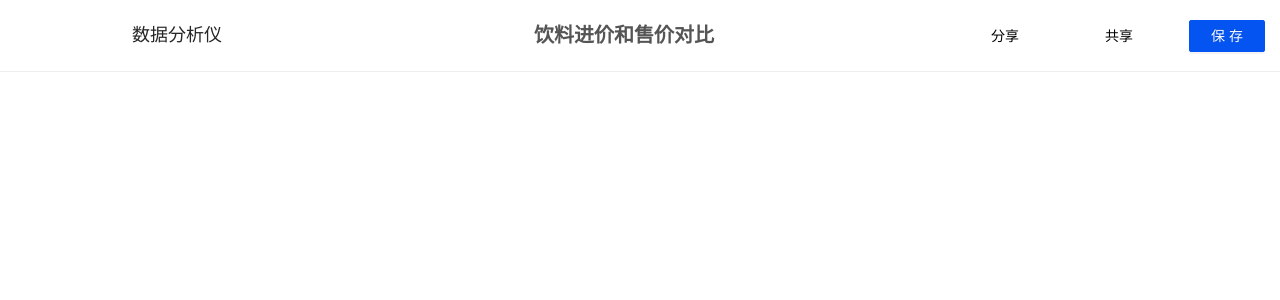
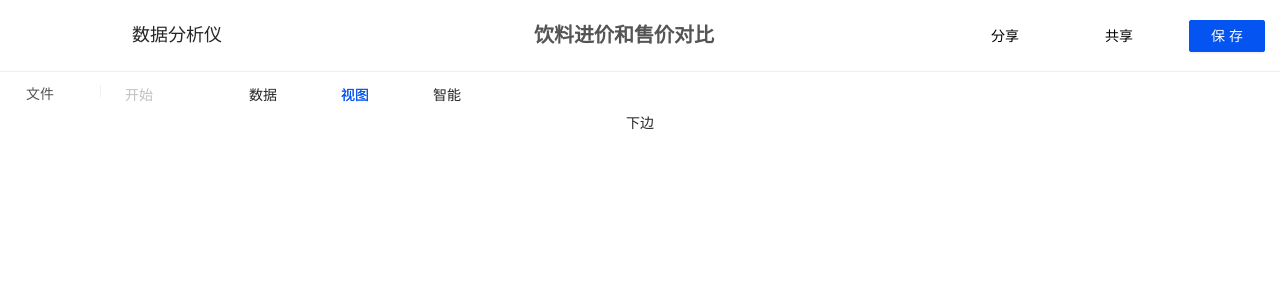
Before and after one commit to PingmengWocha/smartexam, a React (Create React App) app: page / in a window 1280 px wide. Shown: the top 300 px of the page. Built offline with nearby package versions, Linux system fonts and the light colour scheme.

Commit message:
第二次提交

```diff
--- a/public/index.html
+++ b/public/index.html
@@ -14,6 +14,6 @@
   <body>
     <noscript>You need to enable JavaScript to run this app.</noscript>
     <div id="root"></div>
-    <script src="http://at.alicdn.com/t/font_3238438_0alxcuwr3bjj.js"></script>
+    <script src="http://at.alicdn.com/t/font_3238438_4ccygmj4nl6.js"></script>
   </body>
 </html>
--- a/src/components/Header/components/HeaderItem/HeaderItem.jsx
+++ b/src/components/Header/components/HeaderItem/HeaderItem.jsx
@@ -1,12 +1,86 @@
+import { Divider, Dropdown, Menu, Tabs } from 'antd';
 import React, { Component } from 'react';
 import headeritem from './headeritem.module.css'
 
+
+const menu = (
+    <Menu>
+        <Menu.Item key='0' className={headeritem.menuitem}>
+            <a href='#'>新建</a>
+        </Menu.Item>
+        <Menu.Item key='1' className={headeritem.menuitem}>
+            <a href='#'>关闭</a>
+        </Menu.Item>
+        <Menu.Divider />
+        <Menu.Item key='2' className={headeritem.menuitem}>
+            <a href='#'>保存</a>
+        </Menu.Item>
+        <Menu.Item key='3' className={headeritem.menuitem}>
+            <a href='#'>另存为</a>
+        </Menu.Item>
+        <Menu.Item key='4' className={headeritem.menuitem}>
+            <a href='#'>打印</a>
+        </Menu.Item>
+        <Menu.Divider />
+        <Menu.Item key='5' className={headeritem.menuitem}>
+            <a href='#'>预警</a>
+        </Menu.Item>
+        <Menu.Item key='6' className={headeritem.menuitem}>
+            <a href='#'>变量</a>
+        </Menu.Item>
+        <Menu.Divider />
+        <Menu.Item key='7' className={headeritem.menuitem}>
+            <a href='#'>分享</a>
+        </Menu.Item>
+        <Menu.Item key='8' className={headeritem.menuitem}>
+            <a href='#'>共享</a>
+        </Menu.Item>
+    </Menu>
+)
+
+const { TabPane } = Tabs;
+let tabs = [
+    {
+        title: '开始',
+        key: '1',
+        hide: true
+    },
+    {
+        title: '数据',
+        key: '2',
+        hide: false
+    },
+    {
+        title: '视图',
+        key: '3',
+        hide: false
+    },
+    {
+        title: '智能',
+        key: '4',
+        hide: false
+    }
+]
 export default class HeaderItem extends Component {
-  render() {
-    return (
-      <div>
-          <div ></div>
-      </div>
-    )
-  }
+    render() {
+        return (
+            <div className={headeritem.page_header_middle}>
+                <div className={headeritem.page_top}>
+                    <Dropdown overlay={menu} trigger={['click']} overlayStyle={{color: '#555', fontSize: '14px', paddingLeft: '8px'}}>
+                        <span className={headeritem.dropdown}>
+                            文件
+                            <svg className={headeritem.dropdownicon} aria-hidden="true">
+                                <use xlinkHref='#icon-xiala-xia'></use>
+                            </svg>
+                        </span>
+                    </Dropdown>
+                    <Divider type='vertical' />
+                    <Tabs defaultActiveKey='3' className={headeritem.tabpane}>
+                        {tabs.map(item => <TabPane tab={item.title} key={item.key} disabled={item.hide}></TabPane>)}
+                    </Tabs>
+                </div>
+                <div className={headeritem.page_bottom}>下边</div>
+            </div>
+        )
+    }
 }
--- a/src/components/Header/components/HeaderItem/headeritem.module.css
+++ b/src/components/Header/components/HeaderItem/headeritem.module.css
@@ -0,0 +1,34 @@
+.dropdownicon {
+    width: 1em;
+    height: 1em;
+    vertical-align: -0.15em;
+    fill: currentColor;
+    overflow: hidden;
+}
+
+.page_top {
+    display: flex;
+    height: 40px;
+    align-items: center;
+}
+
+.dropdown {
+    cursor: pointer;
+    color: #555;
+    margin-left: 11px;
+    margin-right: 9px;
+    padding: 8px 15px 4px;
+}
+
+
+/* 设置下拉内容样式 */
+.menuitem {
+    color: #555 !important;
+    font-size: 14px !important;
+    padding: 8px 40px 8px 22px !important;
+}
+
+.tabpane {
+    height: 40px;
+
+}
```
